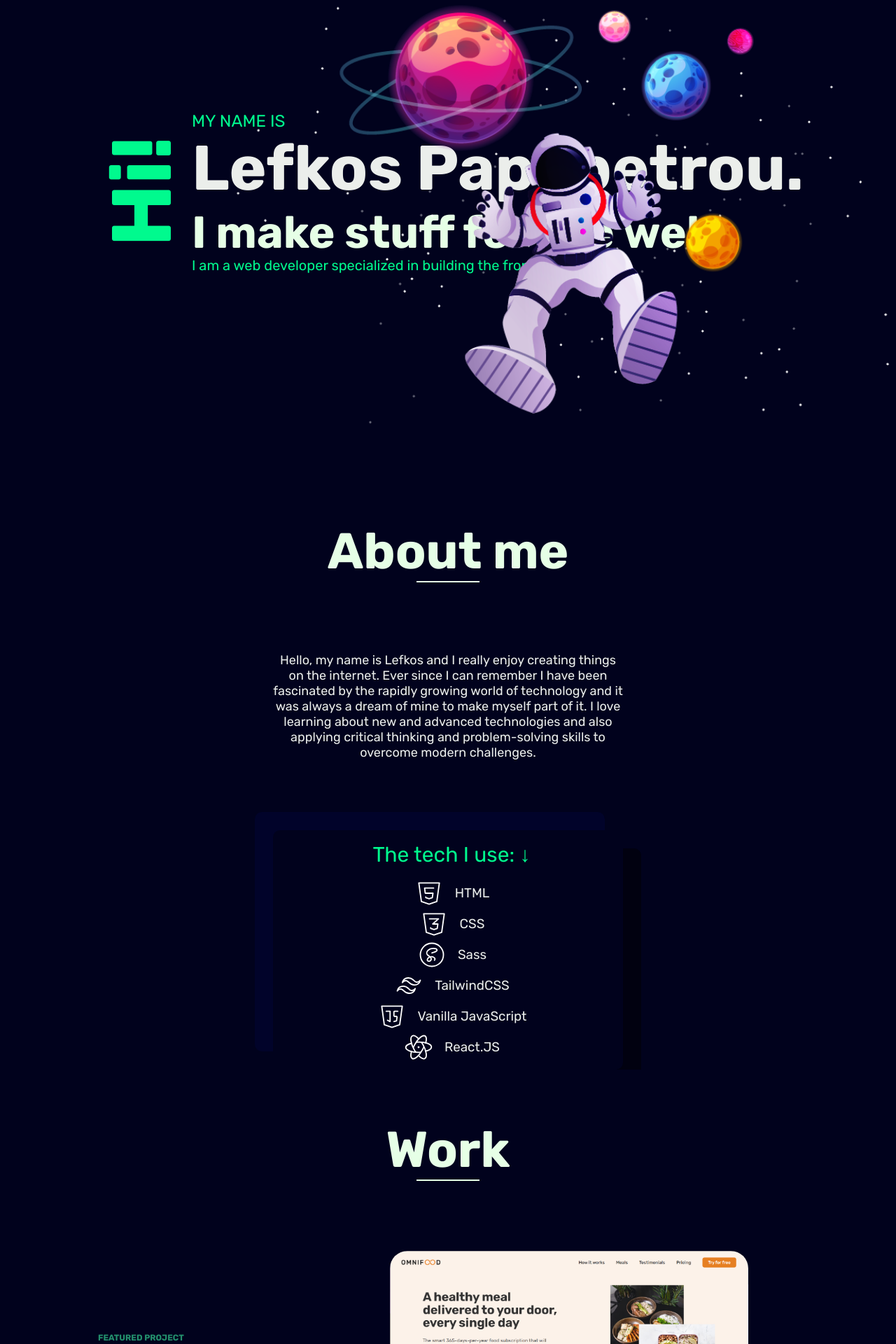
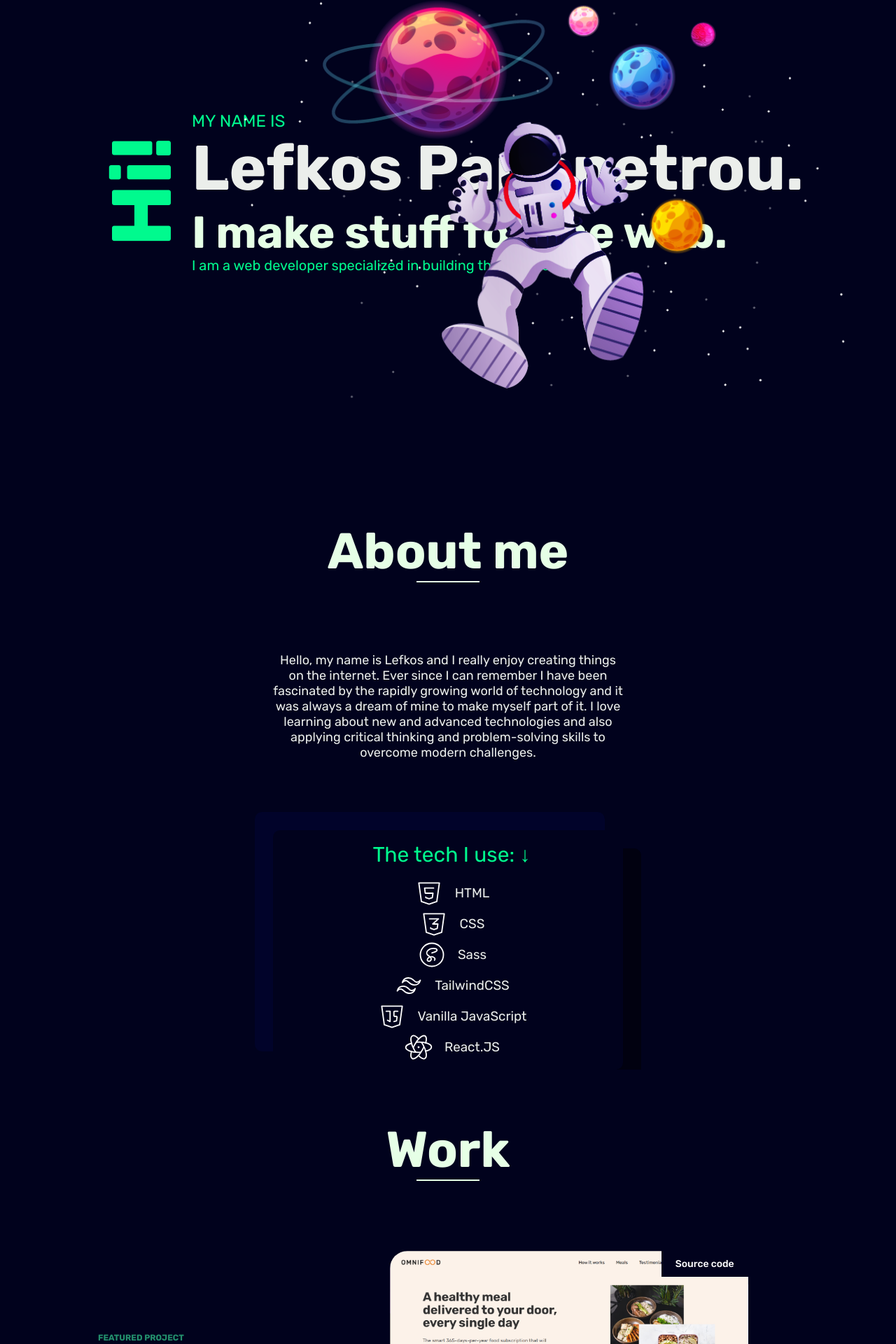
Before and after one commit to lefkosp/my-portfolio, a React (Create React App) app: page / in a window 1280 px wide. Shown: the part 127-2047 px from the top of the page at 70% size. Built offline with nearby package versions, Linux system fonts and the light colour scheme.

Commit message:
added source code links to projects

```diff
--- a/src/Components/Main/Main.css
+++ b/src/Components/Main/Main.css
@@ -13,6 +13,7 @@
 .heading-primary {
   font-size: 9rem;
   color: #ebeeeb;
+  z-index: 3;
 }
 
 .hi {
@@ -23,6 +24,7 @@
 .heading-secondary {
   font-size: 6.4rem;
   color: #e6ffe6;
+  z-index: 1;
 }
 
 .subheading {
@@ -55,8 +57,8 @@
 
 .img-layer {
   position: absolute;
-  width: 100vw;
-  height: 100vh;
+  width: 95vw;
+  height: 95vh;
   top: 0;
   background-position: right;
   background-size: cover;
@@ -82,4 +84,5 @@
 }
 .img-layer:nth-child(7) {
   background-image: url("../../Assets/MainPage/7.png");
+  /* z-index: 2; */
 }
--- a/src/Components/Work/Project.css
+++ b/src/Components/Work/Project.css
@@ -54,12 +54,6 @@
   box-shadow: 0 20px 30px rgba(0, 0, 0, 0.685);
 }
 
-.work-img:hover {
-  border-radius: 15px;
-  transform: translateY(-5px);
-  box-shadow: 0 20px 30px rgba(75, 75, 75, 0.295);
-}
-
 .project-description {
   font-size: 1.5rem;
   color: #00ff91;
@@ -70,7 +64,24 @@
 }
 
 .project-link {
+  position: relative;
   background-color: #01021d;
+}
+
+.project-link:hover > .work-img:hover {
+  border-radius: 15px;
+  transform: translateY(-5px);
+  box-shadow: 0 20px 30px rgba(75, 75, 75, 0.295);
+}
+
+.project-link:hover > .project-src-link {
+  transform: translateY(-5px);
+  box-shadow: 0 15px 20px rgba(0, 0, 0, 0.425);
+}
+
+#src-link:hover {
+  color: #00ff91;
+  box-shadow: 0 20px 30px rgba(0, 0, 0, 0.685);
 }
 
 .info-container {
@@ -108,3 +119,18 @@
   font-weight: 500;
   letter-spacing: 1px;
 }
+
+.project-src-link:link,
+.project-src-link:visited {
+  position: absolute;
+  display: inline-block;
+  z-index: 2;
+  right: 0;
+  text-decoration: none;
+  font-size: 1.4rem;
+  padding: 1rem 2rem;
+  background-color: #01021d;
+  color: #fff;
+  font-weight: 500;
+  transition: all 0.3s ease;
+}
--- a/src/Components/Work/Project.js
+++ b/src/Components/Work/Project.js
@@ -45,6 +45,15 @@ export default function Project(props) {
             rel="noreferrer"
             className="project-link"
           >
+            <a
+              href={props.srcLink}
+              target="_blank"
+              rel="noreferrer"
+              className="project-src-link"
+              id="src-link"
+            >
+              Source code
+            </a>
             <img
               src={props.img}
               className="work-img"
--- a/src/Components/Work/Work.js
+++ b/src/Components/Work/Work.js
@@ -18,6 +18,7 @@ export default function Work() {
           description="A landing page for a food delivery service with a subscription. Explaining how it works, showing meal examples, testimonials and more."
           techStack={["HTML", "CSS"]}
           link="https://omnifood-lefkos.netlify.app/"
+          srcLink="https://github.com/lefkosp/omnifood"
           // note={{ status: "yes", msg: "" }}
           flip={false}
         />
@@ -27,6 +28,7 @@ export default function Work() {
           description="A workout tracker app on the web. You can choose between running and cycling and you can also set the distance, duration and other properties"
           techStack={["HTML", "CSS", "JavaScript"]}
           link="https://mapty-lefkos.netlify.app/"
+          srcLink="https://github.com/lefkosp/mapty"
           // note={{ status: "yes", msg: "" }}
           flip={true}
         />
@@ -36,6 +38,7 @@ export default function Work() {
           description="A recipe app that let's you search what you are looking for, upload your own, bookmark your favorites and change the servings to your liking."
           techStack={["HTML", "CSS", "JavaScript"]}
           link="https://forkify-lefkos.netlify.app/"
+          srcLink="https://github.com/lefkosp/forkify"
           // note={{ status: "yes", msg: "" }}
           flip={false}
         />
```
